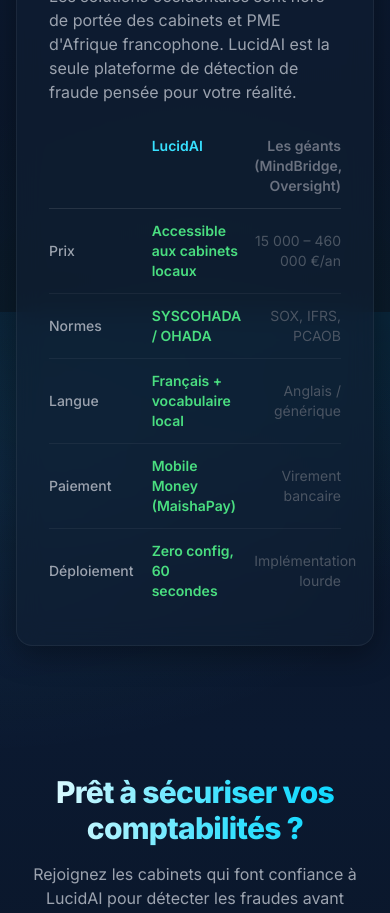
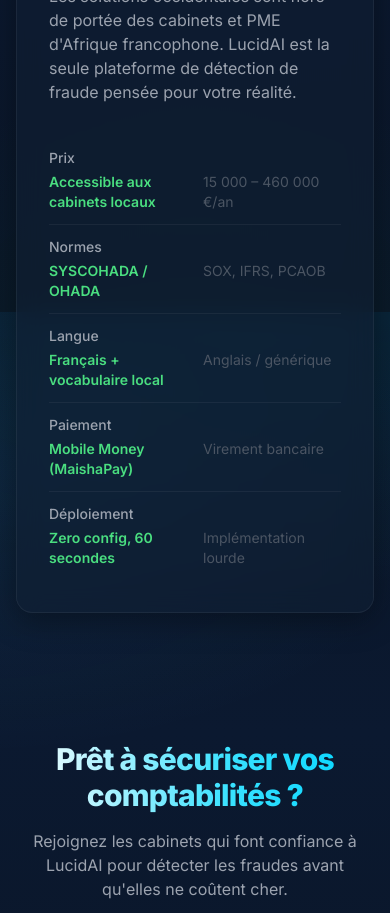
Before and after one commit to Dmjosus243/LucidAI, a React (Vite) app in the folder Frontend/: page / in a window 390 px wide. Shown: the part 2220-3133 px from the top of the page. Built offline with nearby package versions, Linux system fonts and the light colour scheme; no server answers.

Commit message:
Refactor code structure for improved readability and maintainability

```diff
--- a/Frontend/src/Components/Layout.tsx
+++ b/Frontend/src/Components/Layout.tsx
@@ -29,7 +29,7 @@
             <Logo size={36} />
           </NavLink>
 
-          <nav className="flex flex-wrap items-center gap-1 order-3 md:order-2 w-full md:w-auto">
+          <nav className="flex items-center gap-1 order-3 md:order-2 w-full md:w-auto overflow-x-auto scrollbar-none whitespace-nowrap">
             <NavLink to="/" className={linkClass} end>Audit</NavLink>
             <NavLink to="/ocr" className={linkClass}>Documents</NavLink>
             <NavLink to="/rapprochement" className={linkClass}>Rapprochement</NavLink>
--- a/Frontend/src/Components/UploadZone.tsx
+++ b/Frontend/src/Components/UploadZone.tsx
@@ -16,7 +16,7 @@
   return (
     <div
       {...getRootProps()}
-      className={`card rounded-2xl p-12 text-center cursor-pointer transition-all duration-300 border-2 border-dashed ${
+      className={`card rounded-2xl p-8 sm:p-12 text-center cursor-pointer transition-all duration-300 border-2 border-dashed ${
         isLoading
           ? "border-gray-600 opacity-50"
           : isDragActive
--- a/Frontend/src/Pages/AdminDashboard.tsx
+++ b/Frontend/src/Pages/AdminDashboard.tsx
@@ -208,7 +208,7 @@
               Exporter CSV
             </button>
           </div>
-          <div className="flex gap-2 mb-3">
+          <div className="flex flex-col sm:flex-row gap-2 mb-3">
             <input
               value={logAction}
               onChange={(e) => {
@@ -216,7 +216,7 @@
                 loadLogs(0, e.target.value);
               }}
               placeholder="Filtrer par action (ex. user.invite)"
-              className="input text-sm"
+              className="input text-sm flex-1"
             />
             <select
               onChange={(e) => {
@@ -224,7 +224,7 @@
                 loadLogs(0, e.target.value);
               }}
               value={logAction}
-              className="input text-sm max-w-[180px]"
+              className="input text-sm w-full sm:w-auto sm:max-w-[180px]"
             >
               <option value="">Toutes</option>
               <option value="billing.payment_success">Paiements</option>
--- a/Frontend/src/Pages/DocumentsOCR.tsx
+++ b/Frontend/src/Pages/DocumentsOCR.tsx
@@ -92,7 +92,7 @@
         <div className="card p-6 col-span-2">
           <h3 className="section-title mb-4">Importer un document</h3>
           <label
-            className={`card rounded-2xl p-10 text-center cursor-pointer transition-all duration-300 border-2 border-dashed ${
+            className={`card rounded-2xl p-8 sm:p-10 text-center cursor-pointer transition-all duration-300 border-2 border-dashed ${
               uploading
                 ? "border-gray-600 opacity-50"
                 : "border-cyan-500/20 hover:border-cyan-400/60 hover:shadow-glow"
--- a/Frontend/src/Pages/Landing.tsx
+++ b/Frontend/src/Pages/Landing.tsx
@@ -215,17 +215,19 @@
             Les solutions occidentales sont hors de portée des cabinets et PME d'Afrique francophone.
             LucidAI est la seule plateforme de détection de fraude pensée pour votre réalité.
           </p>
-          <div className="grid grid-cols-3 gap-4 md:gap-6 font-semibold text-sm pb-3 border-b border-white/10">
+          <div className="hidden sm:grid grid-cols-3 gap-4 md:gap-6 font-semibold text-sm pb-3 border-b border-white/10">
             <div></div>
             <div className="text-cyan-400">LucidAI</div>
             <div className="text-gray-500 text-right">Les géants (MindBridge, Oversight)</div>
           </div>
           <div className="divide-y divide-white/5">
             {POSITIONING.map((row) => (
-              <div key={row.label} className="grid grid-cols-3 gap-4 md:gap-6 py-3 text-sm items-center">
-                <div className="text-gray-400 font-medium">{row.label}</div>
-                <div className="text-green-400 font-semibold">{row.us}</div>
-                <div className="text-gray-600 text-right">{row.them}</div>
+              <div key={row.label} className="py-3 text-sm">
+                <div className="text-gray-400 font-medium mb-1">{row.label}</div>
+                <div className="grid grid-cols-2 gap-4 sm:grid-cols-3 sm:gap-6 sm:items-center sm:mt-0">
+                  <div className="text-green-400 font-semibold min-w-0">{row.us}</div>
+                  <div className="text-gray-600 sm:text-right min-w-0">{row.them}</div>
+                </div>
               </div>
             ))}
           </div>
--- a/Frontend/src/Pages/Reconciliation.tsx
+++ b/Frontend/src/Pages/Reconciliation.tsx
@@ -61,7 +61,7 @@
           <div className="card p-6 mb-8">
             <h3 className="section-title mb-4">Importer un relevé bancaire</h3>
             <label
-              className={`card rounded-2xl p-10 text-center cursor-pointer transition-all duration-300 border-2 border-dashed ${
+              className={`card rounded-2xl p-8 sm:p-10 text-center cursor-pointer transition-all duration-300 border-2 border-dashed ${
                 uploading ? "border-gray-600 opacity-50" : "border-cyan-500/20 hover:border-cyan-400/60 hover:shadow-glow"
               }`}
             >
--- a/Frontend/src/Pages/Subscription.tsx
+++ b/Frontend/src/Pages/Subscription.tsx
@@ -73,7 +73,7 @@
         </div>
       ) : (
         <>
-          <div className="grid grid-cols-1 md:grid-cols-2 gap-6 mb-8 max-w-4xl">
+          <div className="grid grid-cols-1 md:grid-cols-2 gap-6 mb-8 max-w-4xl mx-auto">
             {PLANS.map((plan) => (
               <div
                 key={plan.id}
@@ -112,7 +112,7 @@
             ))}
           </div>
 
-          <div className="card p-6 max-w-4xl flex items-center justify-between">
+          <div className="card p-6 max-w-4xl mx-auto flex flex-col sm:flex-row items-center justify-between gap-3">
             <div>
               <h3 className="text-sm font-semibold text-white">Paiement sécurisé</h3>
               <p className="text-xs text-gray-500 mt-1">
@@ -123,7 +123,7 @@
           </div>
 
           {/* Garanties */}
-          <div className="grid grid-cols-2 md:grid-cols-4 gap-3 mt-8 max-w-4xl">
+          <div className="grid grid-cols-2 md:grid-cols-4 gap-3 mt-8 max-w-4xl mx-auto">
             {GUARANTEES.map((g) => (
               <div key={g} className="card p-4 text-center">
                 <svg xmlns="http://www.w3.org/2000/svg" className="w-5 h-5 text-green-400 mx-auto mb-2" fill="none" viewBox="0 0 24 24" stroke="currentColor" strokeWidth={2}>
@@ -135,7 +135,7 @@
           </div>
 
           {/* Différenciation */}
-          <div className="card p-8 mt-8 max-w-4xl">
+          <div className="card p-6 sm:p-8 mt-8 max-w-4xl mx-auto">
             <h2 className="page-title !text-xl md:!text-2xl mb-2">Une alternative locale aux géants</h2>
             <p className="text-gray-400 text-sm mb-6">
               Les solutions occidentales (MindBridge, Oversight…) coûtent 15 000 €/an et plus. LucidAI est pensée
--- a/Frontend/src/index.css
+++ b/Frontend/src/index.css
@@ -8,6 +8,13 @@
   * {
     scrollbar-width: thin;
     scrollbar-color: rgba(0, 212, 255, 0.35) transparent;
+  }
+
+  .scrollbar-none {
+    scrollbar-width: none;
+  }
+  .scrollbar-none::-webkit-scrollbar {
+    display: none;
   }
 
   ::-webkit-scrollbar {
```
Also changed, not shown: 1 other file (tests, documents, lock files or other folders).
